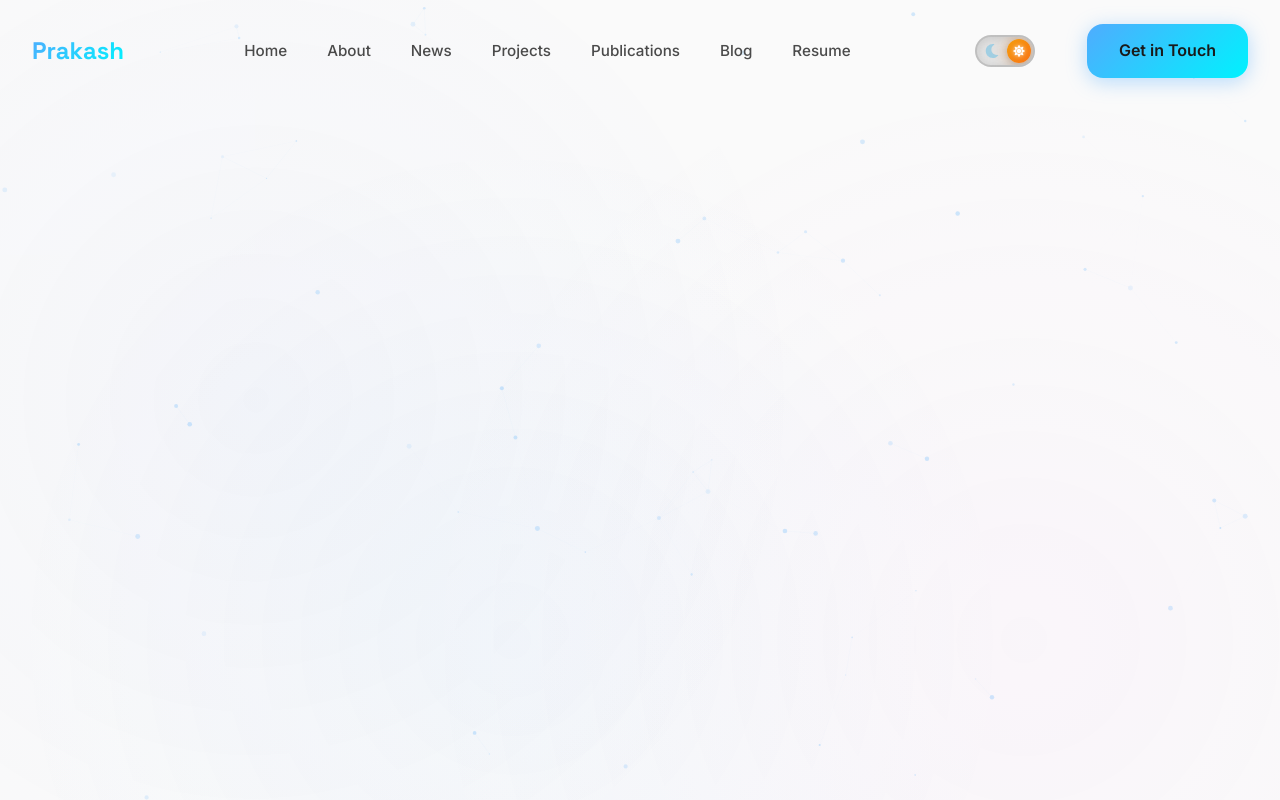
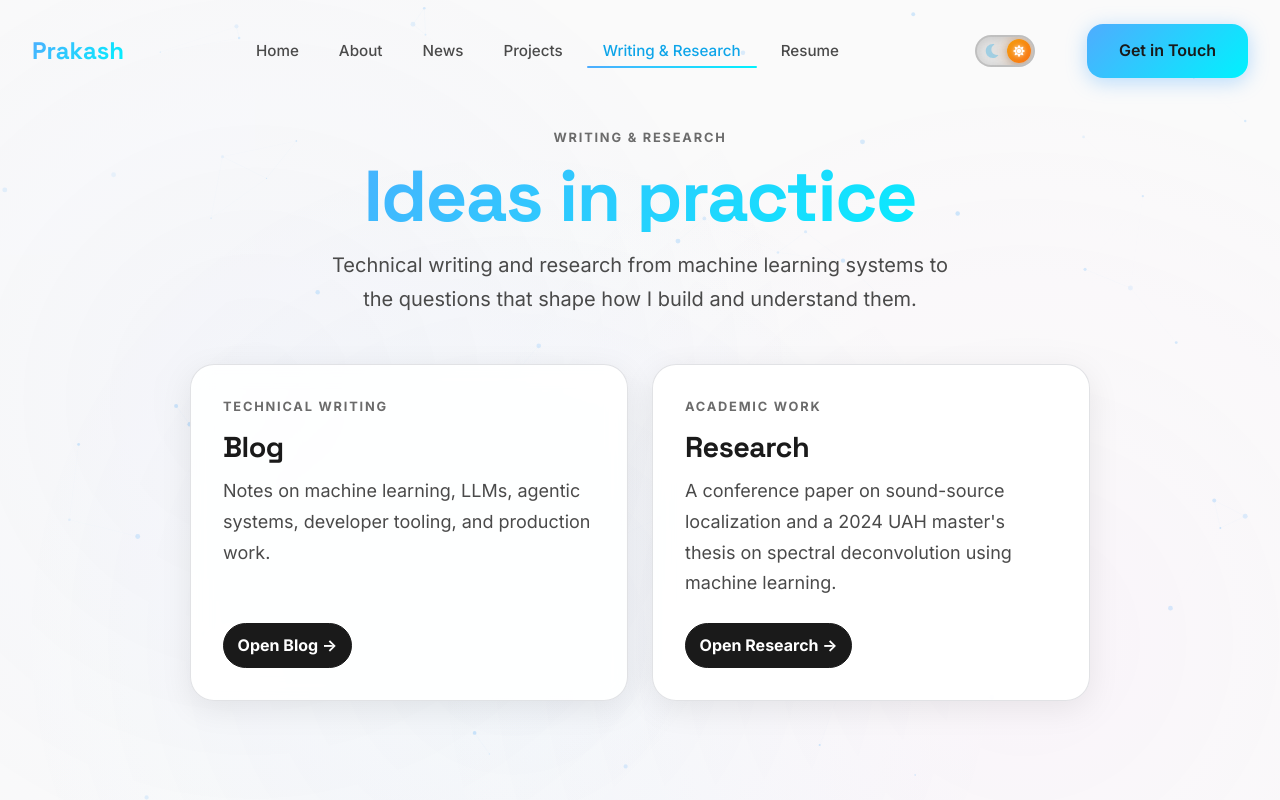
Before and after one commit to connectwithprakash/connectwithprakash.github.io, a React (Vite) app: page /writing in a window 1280 px wide. Built offline with nearby package versions, Linux system fonts and the light colour scheme.

Commit message:
feat(research): group writing and add thesis

```diff
--- a/src/App.jsx
+++ b/src/App.jsx
@@ -15,6 +15,7 @@ const BlogPost = lazy(() => import('./pages/BlogPost'));
 const Resume = lazy(() => import('./pages/Resume'));
 const AboutPage = lazy(() => import('./pages/AboutPage'));
 const PublicationsPage = lazy(() => import('./pages/PublicationsPage'));
+const WritingResearchPage = lazy(() => import('./pages/WritingResearchPage'));
 const QuestionPage = lazy(() => import('./pages/QuestionPage'));
 const BooksPage = lazy(() => import('./pages/BooksPage'));
 const PersonalPage = lazy(() => import('./pages/PersonalPage'));
@@ -36,6 +37,7 @@ function App() {
               <Route path="/projects" element={<ProjectsPage />} />
               <Route path="/news" element={<NewsPage />} />
               <Route path="/publications" element={<PublicationsPage />} />
+              <Route path="/writing" element={<WritingResearchPage />} />
               <Route path="/blog" element={<Blog />} />
               <Route path="/blog/:id" element={<BlogPost />} />
               <Route path="/resume" element={<Resume />} />
--- a/src/components/Navigation.jsx
+++ b/src/components/Navigation.jsx
@@ -69,7 +69,11 @@ const Navigation = () => {
   };
 
   const isActiveRoute = (to) => (
-    to === '/blog' ? location.pathname.startsWith('/blog') : location.pathname === to
+    to === '/writing'
+      ? location.pathname === '/writing'
+        || location.pathname.startsWith('/blog')
+        || location.pathname.startsWith('/publications')
+      : location.pathname === to
   );
 
   const navItems = [
@@ -77,8 +81,7 @@ const Navigation = () => {
     { label: 'About', to: '/about' },
     { label: 'News', to: '/news' },
     { label: 'Projects', to: '/projects' },
-    { label: 'Publications', to: '/publications' },
-    { label: 'Blog', to: '/blog' },
+    { label: 'Writing & Research', to: '/writing' },
     { label: 'Resume', to: '/resume' },
   ];
 
--- a/src/components/Publications.css
+++ b/src/components/Publications.css
@@ -123,6 +123,12 @@
   color: var(--neon-green);
   border-color: var(--neon-green);
   background: rgba(84, 255, 159, 0.1);
+}
+
+.publication-type .thesis {
+  color: var(--neon-blue);
+  border-color: var(--neon-blue);
+  background: rgba(79, 172, 254, 0.1);
 }
 
 .publication-title {
--- a/src/components/Publications.jsx
+++ b/src/components/Publications.jsx
@@ -5,7 +5,7 @@ import { SiGooglescholar } from 'react-icons/si';
 import './Publications.css';
 
 const Publications = () => {
-  const [ref, inView] = useInView({
+  const [ref] = useInView({
     triggerOnce: true,
     threshold: 0.1,
   });
@@ -14,11 +14,21 @@ const Publications = () => {
     {
       title: 'Search disaster victims using sound source localization',
       authors: 'A Khanal, D Chand, P Chaudhary, S Timilsina, SP Panday, A Shakya, et al.',
-      venue: 'arXiv preprint arXiv:2103.06049',
-      year: '2021',
-      type: 'Preprint',
-      citations: 7,
+      venue: 'ISCRAM 2020 Conference Proceedings · pp. 1022–1030',
+      year: '2020',
+      type: 'Conference Paper',
+      citations: 8,
       url: 'https://scholar.google.com/citations?view_op=view_citation&hl=en&user=zYlOgbgAAAAJ&citation_for_view=zYlOgbgAAAAJ:u5HHmVD_uO8C',
+      secondaryUrl: 'https://arxiv.org/abs/2103.06049',
+    },
+    {
+      title: 'Spectral deconvolution using machine learning for determining material compositions in mixed samples',
+      authors: 'Prakash Chaudhary',
+      venue: 'Master\'s thesis, University of Alabama in Huntsville',
+      year: '2024',
+      type: 'Thesis',
+      url: 'https://louis.uah.edu/uah-theses/676',
+      secondaryUrl: 'https://louis.uah.edu/cgi/viewcontent.cgi?article=1679&context=uah-theses',
     },
   ];
 
@@ -47,7 +57,7 @@ const Publications = () => {
         <motion.div
           ref={ref}
           initial="hidden"
-          animate={inView ? "visible" : "hidden"}
+          animate="visible"
           variants={containerVariants}
         >
           <motion.div className="section-header" variants={itemVariants}>
@@ -63,8 +73,8 @@ const Publications = () => {
                 <FaFileAlt />
               </div>
               <div className="stat-content">
-                <div className="stat-number gradient-text">1</div>
-                <div className="stat-label">Publications</div>
+                <div className="stat-number gradient-text">2</div>
+                <div className="stat-label">Research works</div>
               </div>
             </div>
 
@@ -73,7 +83,7 @@ const Publications = () => {
                 <FaQuoteLeft />
               </div>
               <div className="stat-content">
-                <div className="stat-number gradient-text">7</div>
+                <div className="stat-number gradient-text">8</div>
                 <div className="stat-label">Citations</div>
               </div>
             </div>
@@ -112,8 +122,14 @@ const Publications = () => {
 
                 <div className="publication-footer">
                   <div className="publication-citations">
-                    <FaQuoteLeft />
-                    <span>{pub.citations} citations</span>
+                    {pub.citations ? (
+                      <>
+                        <FaQuoteLeft />
+                        <span>{pub.citations} citations</span>
+                      </>
+                    ) : (
+                      <span>{pub.type === 'Thesis' ? 'UAH thesis' : pub.venue}</span>
+                    )}
                   </div>
 
                   <div className="publication-links">
@@ -128,14 +144,14 @@ const Publications = () => {
                       View
                     </motion.a>
                     <motion.a
-                      href={`https://arxiv.org/abs/2103.06049`}
+                      href={pub.secondaryUrl}
                       target="_blank"
                       rel="noopener noreferrer"
                       className="pub-link-btn"
                       whileHover={{ scale: 1.05 }}
                       whileTap={{ scale: 0.95 }}
                     >
-                      arXiv
+                      {pub.type === 'Thesis' ? 'PDF' : 'arXiv'}
                     </motion.a>
                   </div>
                 </div>
--- a/src/pages/PublicationsPage.jsx
+++ b/src/pages/PublicationsPage.jsx
@@ -5,15 +5,16 @@ import StructuredData from '../components/StructuredData';
 const PublicationsPage = () => (
   <>
     <SEO
-      title="Publications"
-      description="Research publications in machine learning and sound source localization."
-      keywords="machine learning publications, sound source localization, research"
+      title="Research"
+      description="Research papers and a master's thesis in machine learning, sound source localization, and spectral deconvolution."
+      keywords="machine learning research, sound source localization, spectral deconvolution, thesis"
       url="/publications"
     />
     <StructuredData
       breadcrumbs={[
         { name: 'Home', url: '/' },
-        { name: 'Publications' },
+        { name: 'Writing & Research', url: '/writing' },
+        { name: 'Research' },
       ]}
     />
     <Publications />
--- /dev/null
+++ b/src/pages/WritingResearchPage.css
@@ -0,0 +1,100 @@
+.writing-research-page {
+  min-height: 100vh;
+  padding: 8rem 0 5rem;
+}
+
+.writing-research-header {
+  max-width: 720px;
+  margin: 0 auto 3rem;
+  text-align: center;
+}
+
+.writing-research-kicker,
+.writing-research-card-kicker {
+  margin: 0 0 0.75rem;
+  color: var(--text-tertiary);
+  font-size: 0.8rem;
+  font-weight: 700;
+  letter-spacing: 0.14em;
+  text-transform: uppercase;
+}
+
+.writing-research-header h1 {
+  margin: 0 0 1rem;
+  font-size: clamp(2.6rem, 7vw, 4.5rem);
+  line-height: 1;
+}
+
+.writing-research-header > p:last-child {
+  max-width: 620px;
+  margin: 0 auto;
+  color: var(--text-secondary);
+  font-size: clamp(1.05rem, 2vw, 1.25rem);
+  line-height: 1.7;
+}
+
+.writing-research-grid {
+  display: grid;
+  grid-template-columns: repeat(2, minmax(0, 1fr));
+  gap: 1.5rem;
+  max-width: 900px;
+  margin: 0 auto;
+}
+
+.writing-research-card {
+  display: flex;
+  min-height: 16rem;
+  flex-direction: column;
+  padding: 2rem;
+  background: var(--personal-card-bg);
+  border-color: var(--personal-card-border);
+}
+
+.writing-research-card h2 {
+  margin: 0 0 0.75rem;
+  color: var(--text-primary);
+  font-size: 1.8rem;
+}
+
+.writing-research-card > p:not(.writing-research-card-kicker) {
+  margin: 0 0 1.5rem;
+  color: var(--text-secondary);
+  line-height: 1.7;
+}
+
+.writing-research-link {
+  width: fit-content;
+  margin-top: auto;
+  padding: 0.55rem 0.85rem;
+  color: var(--personal-card-action-text);
+  background: var(--personal-card-action-bg);
+  border: 1px solid var(--personal-card-action-border);
+  border-radius: 999px;
+  font-weight: 700;
+}
+
+.writing-research-link:hover {
+  color: var(--personal-card-action-text);
+  filter: brightness(1.12);
+}
+
+@media (max-width: 1150px) {
+  .writing-research-page {
+    padding-top: 6.5rem;
+  }
+}
+
+@media (max-width: 768px) {
+  .writing-research-header {
+    margin-bottom: 2.5rem;
+  }
+
+  .writing-research-grid {
+    grid-template-columns: 1fr;
+  }
+
+  .writing-research-card {
+    min-height: auto;
+    padding: 1.5rem;
+  }
+}
--- /dev/null
+++ b/src/pages/WritingResearchPage.jsx
@@ -0,0 +1,57 @@
+import { Link } from 'react-router-dom';
+import SEO from '../components/SEO';
+import StructuredData from '../components/StructuredData';
+import './WritingResearchPage.css';
+
+const WritingResearchPage = () => (
+  <main className="writing-research-page">
+    <SEO
+      title="Writing & Research"
+      description="Technical writing, research papers, and a master's thesis on machine learning and AI systems."
+      keywords="technical writing, machine learning research, AI papers, master's thesis"
+      url="/writing"
+    />
+    <StructuredData
+      type="collection"
+      collection={{
+        title: 'Writing & Research',
+        description: 'Technical writing, research papers, and a master\'s thesis on machine learning and AI systems.',
+        url: '/writing',
+      }}
+      breadcrumbs={[{ name: 'Home', url: '/' }, { name: 'Writing & Research' }]}
+    />
+
+    <div className="container">
+      <header className="writing-research-header">
+        <p className="writing-research-kicker">Writing &amp; Research</p>
+        <h1>Ideas in practice</h1>
+        <p>
+          Technical writing and research from machine learning systems to the questions that shape
+          how I build and understand them.
+        </p>
+      </header>
+
+      <section className="writing-research-grid" aria-label="Writing and research areas">
+        <article className="writing-research-card glass-card">
+          <p className="writing-research-card-kicker">Technical writing</p>
+          <h2>Blog</h2>
+          <p>
+            Notes on machine learning, LLMs, agentic systems, developer tooling, and production work.
+          </p>
+          <Link className="writing-research-link" to="/blog">Open Blog →</Link>
+        </article>
+        <article className="writing-research-card glass-card">
+          <p className="writing-research-card-kicker">Academic work</p>
+          <h2>Research</h2>
+          <p>
+            A conference paper on sound-source localization and a 2024 UAH master&apos;s thesis on
+            spectral deconvolution using machine learning.
+          </p>
+          <Link className="writing-research-link" to="/publications">Open Research →</Link>
+        </article>
+      </section>
+    </div>
+  </main>
+);
+
+export default WritingResearchPage;
--- a/vite.config.js
+++ b/vite.config.js
@@ -51,6 +51,7 @@ export default defineConfig({
         '/projects',
         '/news',
         '/publications',
+        '/writing',
         '/blog',
         '/resume',
         '/personal',
```
